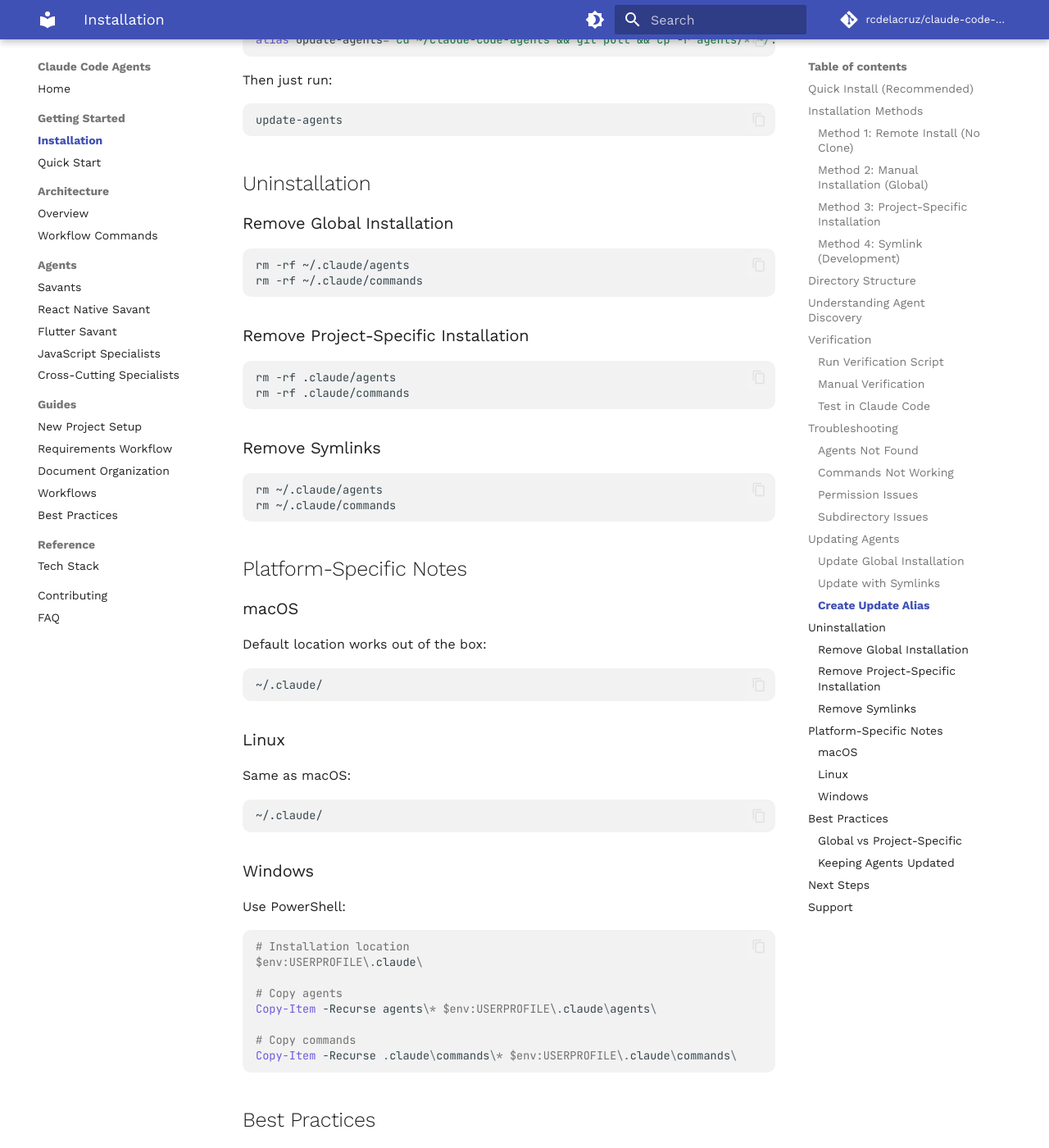
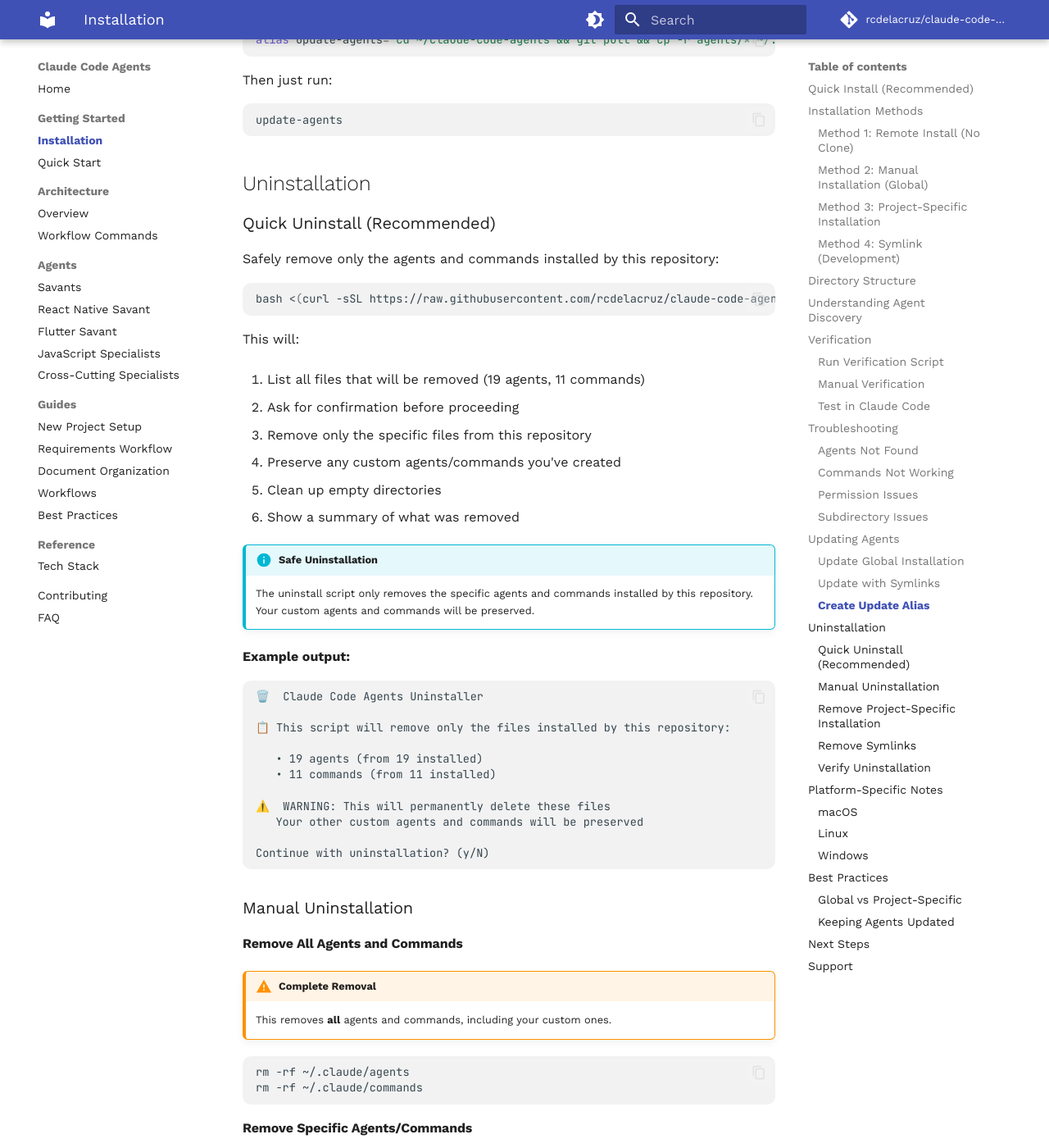
Before and after one commit to rcdelacruz/claude-code-agents, an MkDocs documentation site: the page built from docs/getting-started/installation.md, in a window 1280 px wide and 1400 px high, scrolled down 7680 px. Shown: the whole window at 82% size. Built offline with MkDocs 1.6.1 and Material for MkDocs 9.7.7, drawn with Linux system fonts in a browser that asks for light colours; comment, search, counter and statistics services are not loaded; some of the changed text lies outside the part shown.

Commit message:
Add quick uninstall instructions and enhance uninstallation script for safer removal of agents and commands

````diff
--- a/docs/getting-started/installation.md
+++ b/docs/getting-started/installation.md
@@ -367,11 +367,70 @@
 
 ## Uninstallation
 
-### Remove Global Installation
+### Quick Uninstall (Recommended)
+
+Safely remove only the agents and commands installed by this repository:
+
+```bash
+bash <(curl -sSL https://raw.githubusercontent.com/rcdelacruz/claude-code-agents/main/uninstall.sh)
+```
+
+This will:
+
+1. List all files that will be removed (19 agents, 11 commands)
+2. Ask for confirmation before proceeding
+3. Remove only the specific files from this repository
+4. Preserve any custom agents/commands you've created
+5. Clean up empty directories
+6. Show a summary of what was removed
+
+!!! info "Safe Uninstallation"
+    The uninstall script only removes the specific agents and commands installed by this repository. Your custom agents and commands will be preserved.
+
+**Example output:**
+
+```
+🗑️  Claude Code Agents Uninstaller
+
+📋 This script will remove only the files installed by this repository:
+
+   • 19 agents (from 19 installed)
+   • 11 commands (from 11 installed)
+
+⚠️  WARNING: This will permanently delete these files
+   Your other custom agents and commands will be preserved
+
+Continue with uninstallation? (y/N)
+```
+
+### Manual Uninstallation
+
+#### Remove All Agents and Commands
+
+!!! warning "Complete Removal"
+    This removes **all** agents and commands, including your custom ones.
 
 ```bash
 rm -rf ~/.claude/agents
 rm -rf ~/.claude/commands
+```
+
+#### Remove Specific Agents/Commands
+
+To remove only certain agents while keeping others:
+
+```bash
+# Remove a specific agent
+rm ~/.claude/agents/savants/savant-fullstack-js.md
+
+# Remove a specific command
+rm ~/.claude/commands/workflow-design-nextjs.md
+
+# Remove all savant agents
+rm -rf ~/.claude/agents/savants/
+
+# Remove all workflow commands
+rm ~/.claude/commands/workflow-*.md
 ```
 
 ### Remove Project-Specific Installation
@@ -383,9 +442,34 @@
 
 ### Remove Symlinks
 
+If you installed using the symlink method:
+
 ```bash
+# Remove symlinks (doesn't delete the actual files)
+unlink ~/.claude/agents
+unlink ~/.claude/commands
+
+# Or
 rm ~/.claude/agents
 rm ~/.claude/commands
+```
+
+### Verify Uninstallation
+
+After uninstalling, verify that files are removed:
+
+```bash
+# Check if agents directory exists
+ls ~/.claude/agents/ 2>/dev/null || echo "Agents removed successfully"
+
+# Check if commands directory exists
+ls ~/.claude/commands/ 2>/dev/null || echo "Commands removed successfully"
+
+# Count remaining agents (if any)
+find ~/.claude/agents -name "*.md" 2>/dev/null | wc -l
+
+# Count remaining commands (if any)
+find ~/.claude/commands -name "*.md" 2>/dev/null | wc -l
 ```
 
 ## Platform-Specific Notes
````
Also changed, not shown: 1 other file.
